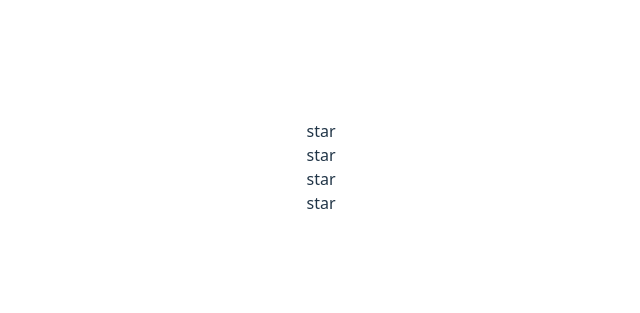
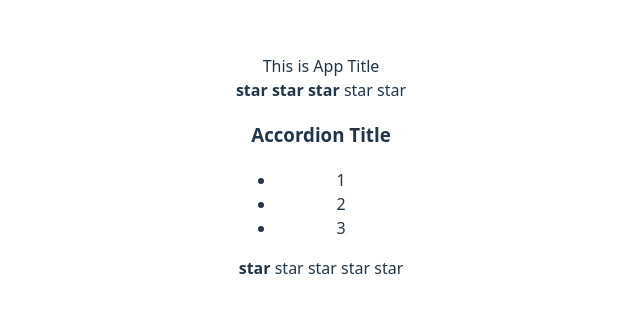
Before and after one commit to PustynnikovKirill/ReactSimple, a React (Vite) app: page / in a window 1280 px wide. Shown: the part 233-546 px from the top of the page, without its empty margins (319-959 px from the left). Built offline with nearby package versions, Linux system fonts and the light colour scheme.

Commit message:
commit props

```diff
--- a/src/App.tsx
+++ b/src/App.tsx
@@ -1,36 +1,19 @@
 import './App.css'
+import {Accordion} from "./components/Accordion/Accordion.tsx";
+import {Rating} from "./components/Rating/Rating.tsx";
 
 
+export const App = () => {
 
-function App() {
-
-    return (
-        <>
-            <div>
-                <Rating/>
-            </div>
-        </>
-    )
+    return <>
+        <PageTitle title = {"This is App Title"}/>
+        <Rating value ={3}/>
+        <Accordion title = {"Accordion Title"}/>
+        <Rating value ={2}/>
+    </>
 }
 
-function Rating () {
+const PageTitle =(props:{title:string})=>{
 
-    return (
-        <div>
-            <Star/>
-        </div>
-    )
+    return <>{props.title}</>;
 }
-
-function Star () {
-    return (
-        <>
-            <div> star </div>
-            <div> star </div>
-            <div> star </div>
-            <div> star </div>
-    </>
-    )
-}
-
-export default App;
--- /dev/null
+++ b/src/components/Accordion/Accordion.tsx
@@ -0,0 +1,26 @@
+
+
+export const Accordion = (props:{title:string}) => {
+    return <>
+        <AccordionTitle title={props.title}/>
+        <AccordionBody/>
+</>
+
+
+}
+
+const AccordionTitle = (props:{title:string}) => {
+    return <>
+        <h3>{props.title}</h3>
+    </>
+}
+
+const AccordionBody = () => {
+    return <>
+        <ul>
+            <li>1</li>
+            <li>2</li>
+            <li>3</li>
+        </ul>
+    </>
+}
--- /dev/null
+++ b/src/components/Rating/Rating.tsx
@@ -0,0 +1,40 @@
+export const Rating = (props:{ value:number}) => {
+
+    if (props.value === 2){
+        return <div>
+            <Star selected={true}/>
+            <Star selected={false}/>
+            <Star selected={false}/>
+            <Star selected={false}/>
+            <Star selected={false}/>
+        </div>
+    }
+    if (props.value === 3){
+        return <div>
+            <Star selected={true}/>
+            <Star selected={true}/>
+            <Star selected={true}/>
+            <Star selected={false}/>
+            <Star selected={false}/>
+
+        </div>
+    }
+    return <div>
+        <Star selected={true}/>
+        <Star selected={true}/>
+        <Star selected={false}/>
+        <Star selected={true}/>
+        <Star selected={false}/>
+
+    </div>
+}
+
+
+const Star = (props: { selected: boolean}) => {
+
+    if (props.selected === true) {
+        return <span> <b>star</b> </span>
+    } else {
+      return  <span> star </span>
+    }
+}
--- a/src/main.tsx
+++ b/src/main.tsx
@@ -1,11 +1,10 @@
-
-import { createRoot } from 'react-dom/client'
+import {createRoot} from 'react-dom/client'
 import './index.css'
-import App from "./App.tsx";
+import {App} from "./App.tsx";
 
 
 createRoot(document.getElementById('root')!).render(
- <div>
-<App/>
- </div>
+    <>
+        <App/>
+    </>
 )
```
